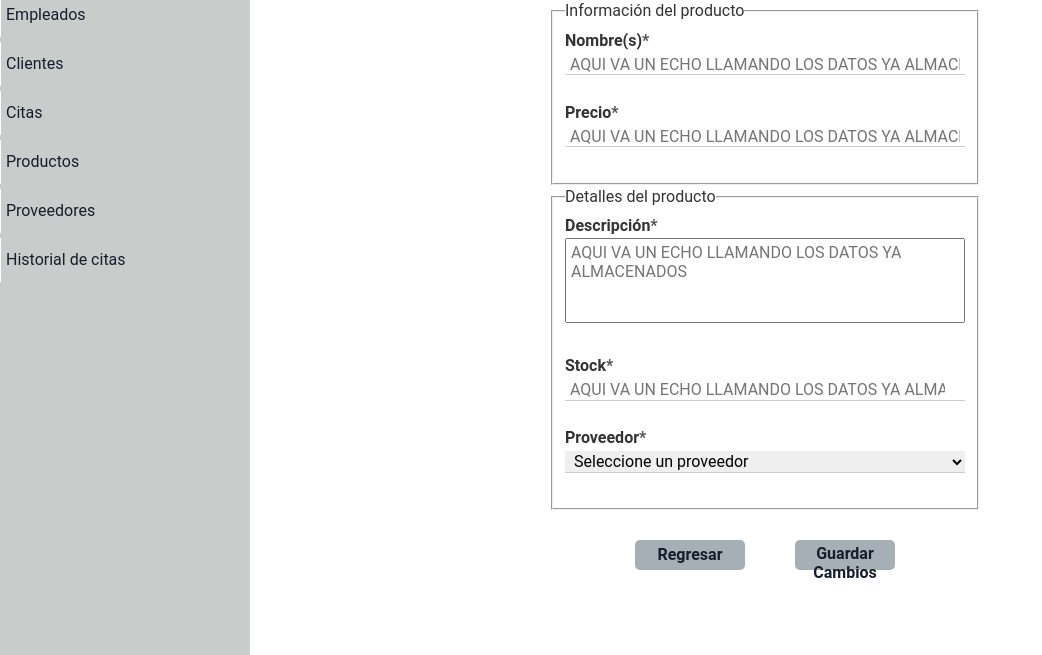
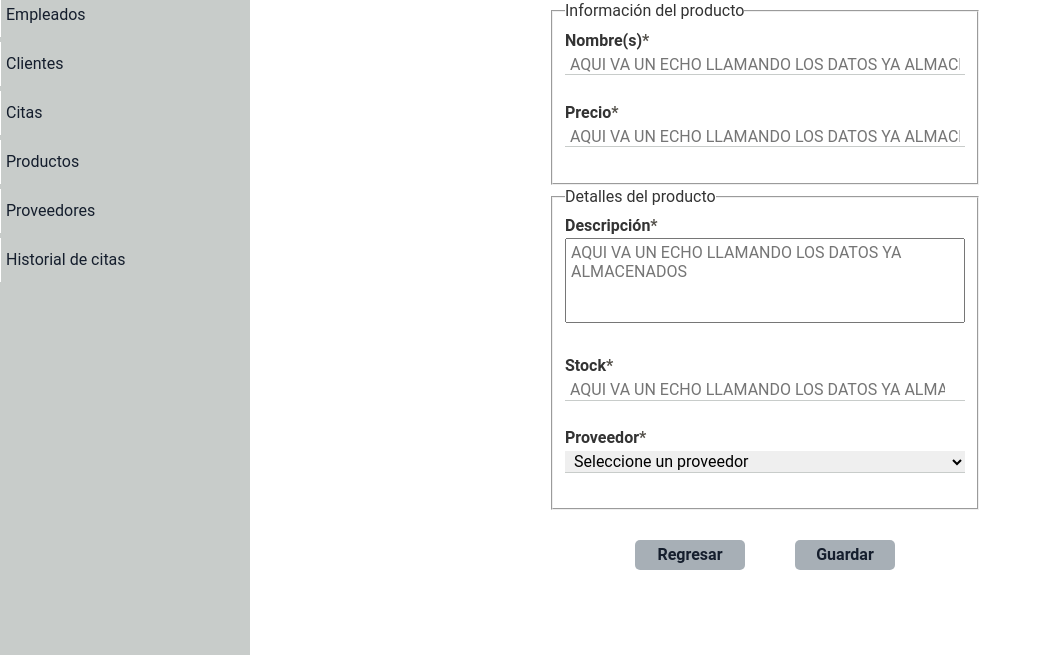
Before and after one commit to EmiiEu4n/Optica_VistaClara, a PHP site: page /paginas/editar_producto.php in a window 1280 px wide. Shown: the part 145-800 px from the top of the page, without its empty margins (0-1042 px from the left). Run offline with PHP 8.4, Linux system fonts and the light colour scheme.

Commit message:
edit_productos

```diff
--- a/paginas/editar_producto.php
+++ b/paginas/editar_producto.php
@@ -53,7 +53,7 @@
                         <div class="btn">
                             <a href="./mostrar_productos.php">Regresar</a>
                         </div>
-                        <button class="btn-form" type="submit">Guardar Cambios</button>
+                        <button class="btn-form" type="submit">Guardar</button>
                     </div>
                 </form>
             </div>
```
